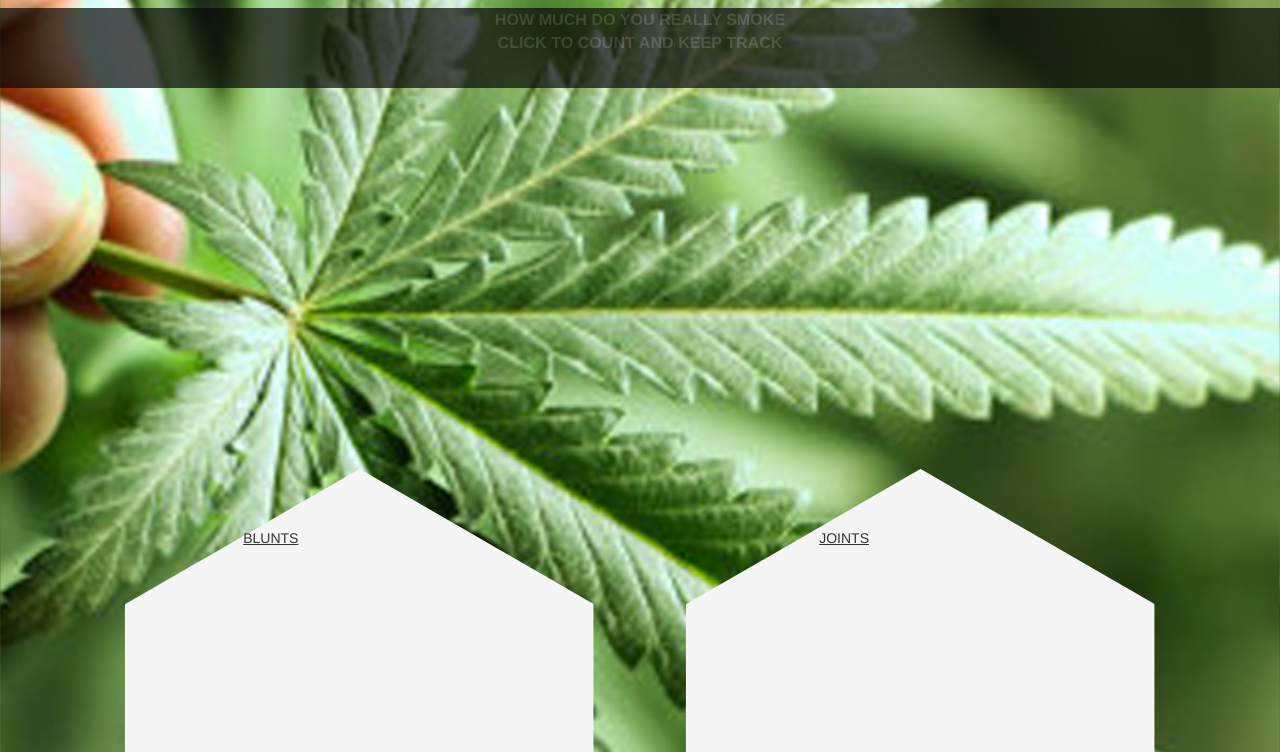
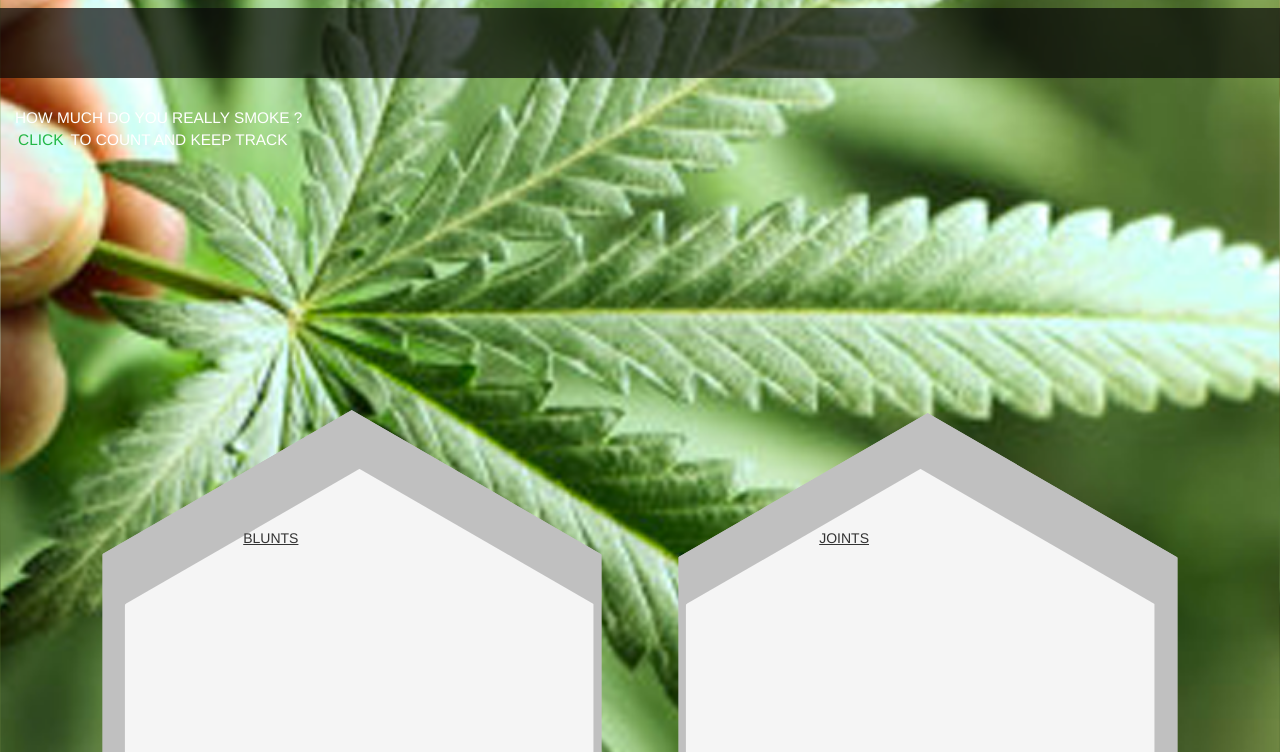
Before and after one commit to arbishpalla/chronicalapp, a plain HTML site: page index.html in a window 1280 px wide. Shown: the part 200-952 px from the top of the page. Drawn offline with Linux system fonts and the light colour scheme.

Commit message:
more Changes
more Changes

```diff
--- a/css/style.css
+++ b/css/style.css
@@ -37,6 +37,44 @@ header img.logo{
     background-size: cover;
     content: '';
 }
+
+.hexagonb {
+    position: absolute;
+    display: inline-block;
+    overflow: hidden;
+    margin: 0 0.5%;
+    padding: 22.5%;
+    -webkit-transform: rotate(30deg) skewY(30deg) scaleX(.866);
+    transform: rotate(60deg) skewY(30deg) scaleX(.866);
+    z-index: -4;
+
+}
+.hexagonb:before,.contentb:after {
+    display: block;
+    position: absolute;
+    top: 6.7%; right: 0; bottom: 6.7%; left: 0;
+    -webkit-transform: scaleX(1.155) skewY(-30deg) rotate(-30deg);
+    transform: scaleX(1.155) skewY(-30deg) rotate(-30deg);
+    background-color: silver;
+
+    background-size: cover;
+    content: '';
+}
+
+
+
+
+
+mark.green {
+    color: rgba(7, 174, 45, 0.87);
+    background: none;
+}
+
+
+
+
+
+
 .content1:after {
     background-image:url(../img/Blunts.png);
     /*background-image : attr(data-image url);
--- a/index.html
+++ b/index.html
@@ -64,13 +64,14 @@ function makeMain(id){
 
     <header>
     <div class="col-xs-12"><img class="logo" src="img/Logo.png" /></div>
-        <div class="col-xs-12" style="background-color: #080808; opacity: 0.70;height: 5em; text-align: center; font-size: 115%;" >
-            <b> HOW MUCH DO YOU REALLY SMOKE <br> CLICK TO COUNT AND KEEP TRACK </b></div>
-
+        <div class="col-xs-12" style="background-color: #080808; opacity: 0.70;height: 5em; " >
+            </div>
+        <p class="col-xs-12"  style=" font-size: 110%; color: white;position: absolute;margin-top: 24%"> HOW MUCH DO YOU REALLY SMOKE ? <br> <mark class="green">CLICK</mark> TO COUNT AND KEEP TRACK </p>
     </header>
 
 <div style="padding-top: 50%">
 <div class="rw">
+
     <div  onclick="makeMain(id)" id="div1" class="hexagon content ribbon content1"  data-image="img/Blunts.png" data-content="BLUNTS"  data-content2="6"></div>
     <div style="position: absolute;padding-left: 35%;z-index: 30;margin-top: -38%; text-decoration: underline;">BLUNTS</div>
     <div id="value1" style="position: absolute;padding-left: 40%;z-index: 30;margin-top: -18%;  font-size: 226%;"></div>
@@ -82,7 +83,7 @@ function makeMain(id){
 
     <a class="btns callus" id="minus" href="#"  onclick="minusFunc()"><img src="img/minus.png" alt="MINUS" width="13%" style="margin-top: -30%;"></a>
     <div id="div3" class="hexagon content ribbonMain var3 content3" data-content=" " data-content2="7"></div>
-    <div id="value3" style="position: absolute;padding-left: 63%;z-index: 30;margin-top: -18%;  font-size: 226%;"></div>
+    <div id="value3" style="position: absolute;padding-left: 63%;z-index: 30;margin-top: -26%;  font-size: 330%;"></div>
     <a class="btns callus" id="plus" href="#"  onclick="plusFunc()"><img src="img/plus.png" alt="PLUS" width="13%" style="margin-top: -30%;"></a>
 </div>
 <div class="rw">
@@ -93,6 +94,17 @@ function makeMain(id){
     <div style="position: absolute;padding-left: 80%;z-index: 30;margin-top: -38%;text-decoration: underline;">BONGS</div>
     <div id="value5" style="position: absolute;padding-left: 86%;z-index: 30;margin-top: -18%;  font-size: 226%;"></div>
 </div>
+    <div  class="hexagonb contentb" style=" margin-top: -40%;
+    margin-left: 5%;"></div>
+    <div  class="hexagonb contentb" style=" margin-top: -117.5%;
+    margin-left: 5%;"></div>
+    <div  class="hexagonb contentb" style=" margin-top: -117.25%;
+    margin-left: 50%;"></div>
+    <div  class="hexagonb contentb" style=" margin-top: -78.5%;
+    margin-left: 27.5%;"></div>
+    <div  class="hexagonb contentb" style=" margin-top: -40%;
+    margin-left: 50%;"></div>
+
 </div>
 
 </body>
```
